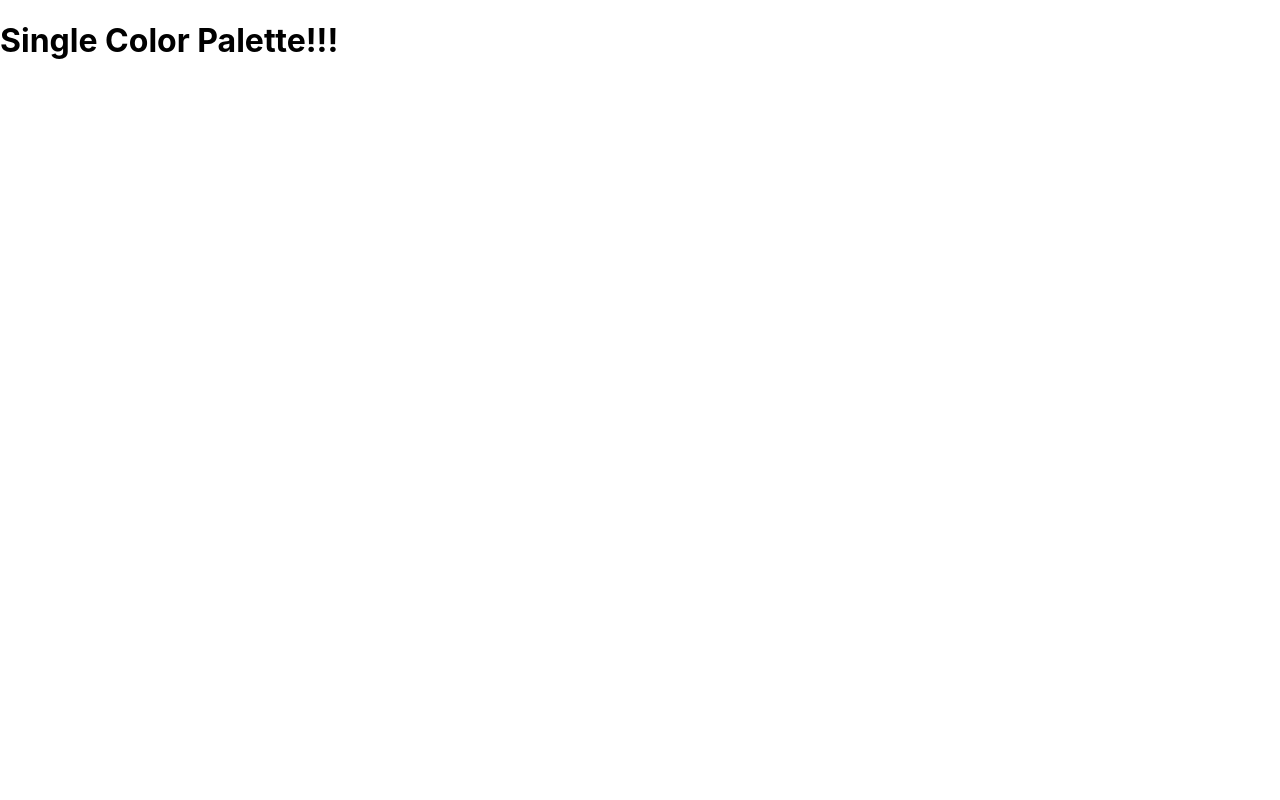
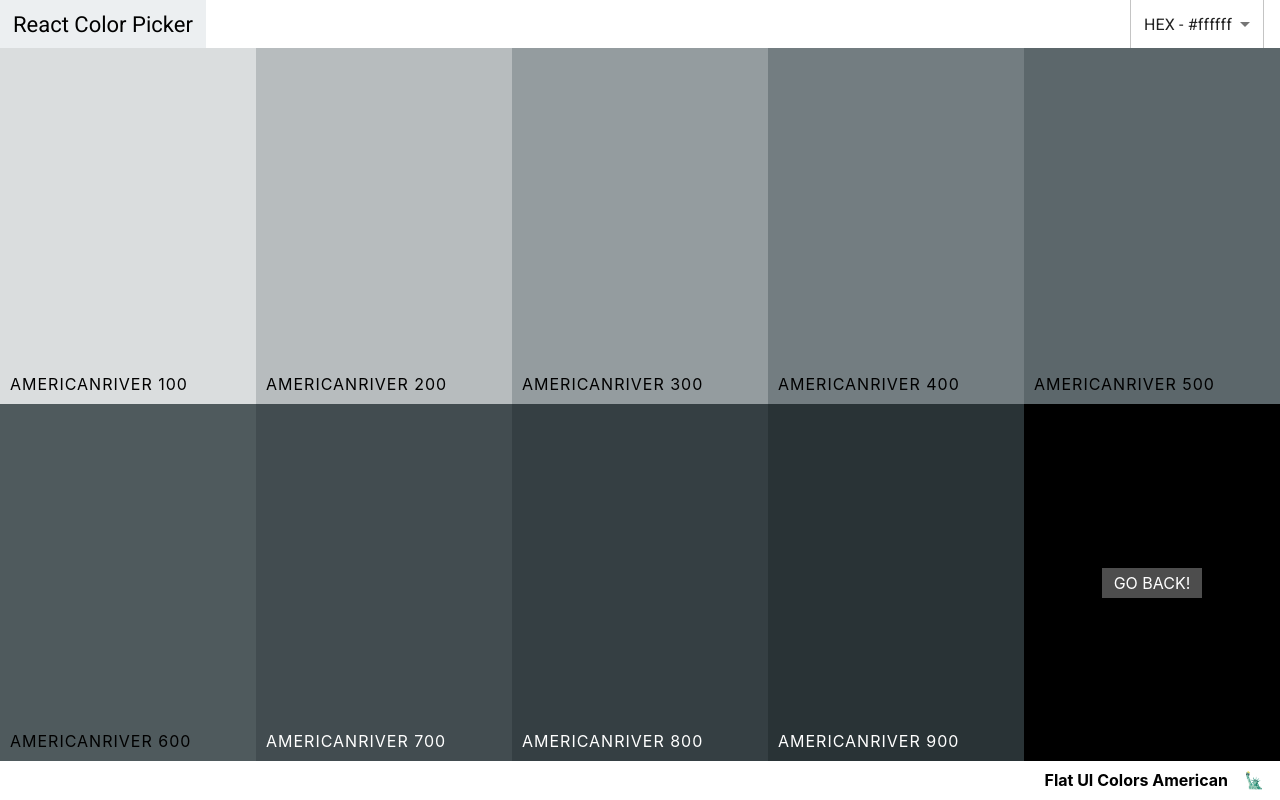
Before and after one commit to pauligarcia8/ReactMassiveColorProject, a React (Create React App) app in the folder color_app/: page /palette/flat-ui-colors-american/americanriver in a window 1280 px wide. Built offline with nearby package versions, Linux system fonts and the light colour scheme.

Commit message:
SingleColorPalette styled, and Go Back button added

```diff
--- a/color_app/src/App.js
+++ b/color_app/src/App.js
@@ -20,25 +20,6 @@
   // este metodo sirve para retornar el obejto completo de seedColors (paleta de colores) que corresponda con el id ingresado
   render() {
      return (
-      //  <Switch>
-      //    <Route
-      //    exact path="/"
-      //    render={routeProps => (
-      //    <PaletteList palettes={seedColors} {...routeProps}/>
-      //    )} //routeProps se importa para acceder a metodos como history para poder usarlo dentro de paletteList
-      //    />
-      //    <Route
-      //    exact path="/palette/:id"
-      //    render={routeProps => (
-      //       <Palette
-      //       palette={generatePalette(
-      //         this.findPalette(routeProps.match.params.id)
-      //       )}
-      //       />
-      //    )}
-      //    />
-      //    <Route path='/palette/:paletteId/:colorId' render={() => <SingleColorPalette />}></Route>
-      //  </Switch>
        <Switch>
          <Route
          exact
@@ -62,9 +43,10 @@
            path='/palette/:paletteId/:colorId'
            render={routeProps => (
              <SingleColorPalette
-               palette={generatePalette(
-               this.findPalette(routeProps.match.params.paletteId)
-               )}
+              colorId={routeProps.match.params.colorId}
+              palette={generatePalette(
+              this.findPalette(routeProps.match.params.paletteId)
+              )}
              />
            )}
           />
--- a/color_app/src/ColorBox.css
+++ b/color_app/src/ColorBox.css
@@ -7,7 +7,14 @@
     cursor: pointer;
     margin-bottom: -3.8px;
 }
-.copy-button {
+.SingleColorPalette .ColorBox {
+    height: 50%;
+}
+/* ColorBor cambia su height a 50% cuando esta dentro de la clase SingleColorPalette */
+.ColorBox.go-back {
+    background-color: black;
+}
+.copy-button, .back-button {
     width: 100px;
     height: 30px;
     position: absolute;
@@ -24,6 +31,9 @@
     color: white;
     text-transform: uppercase;
     border: none;
+    text-decoration: none;
+}
+.copy-button {
     opacity: 0;
 }
 .ColorBox:hover .copy-button {
@@ -41,6 +51,12 @@
     letter-spacing: 1px;
     text-transform: uppercase;
     font: 12px;
+}
+.light-text {
+    color: white;
+}
+.ColorBox .dark-text {
+    color: rgba(0, 0, 0, 0.5);
 }
 .see-more {
     background: rgba(255, 255, 255, 0.3);
--- a/color_app/src/ColorBox.js
+++ b/color_app/src/ColorBox.js
@@ -1,6 +1,7 @@
 import React, {Component} from "react";
 import { CopyToClipboard } from "react-copy-to-clipboard";
 import { Link } from "react-router-dom";
+import chroma from "chroma-js";
 import './ColorBox.css';
 
 class ColorBox extends Component {
@@ -15,25 +16,30 @@
         });
     }
     render() {
-        const {name, background, moreUrl} = this.props;
+        const {name, background, moreUrl, showLink} = this.props;
         const {copied} = this.state;
+        const isDarkColor = chroma(background).luminance() <= 0.08;
+        const isLightColor = chroma(background).luminance() >= 0.7;
         return (
             <CopyToClipboard text={background} onCopy={this.changeCopyState}>
             <div style={{background}} className="ColorBox">
             <div style={{background}} className={`copy-overlay ${copied && "show"}`}></div>
             <div className={`copy-msg ${copied && "show"}`}>
                 <h1>copied!</h1>
-                <p>{this.props.background}</p>
+                <p className={isLightColor && 'dark-text'}>{this.props.background}</p>
             </div>
                 <div className="copy-container">
                     <div className="box-content">
-                        <span>{name}</span>
+                        <span className={isDarkColor && 'light-text'}>{name}</span>
                     </div>
-                    <button className="copy-button">Copy</button>
+                    <button className={`copy-button ${isLightColor && 'dark-text'}`}>Copy</button>
                 </div>
-                <Link to={moreUrl} onClick={e => e.stopPropagation()}>
-                    <span className="see-more">More</span>
-                </Link>
+                {showLink && (
+                    <Link to={moreUrl} onClick={e => e.stopPropagation()}>
+                        <span className={`see-more ${isLightColor && 'dark-text'}`}>MORE</span>
+                    </Link>
+
+                )}
             </div>
             </CopyToClipboard>
         );
--- a/color_app/src/NavBar.js
+++ b/color_app/src/NavBar.js
@@ -23,13 +23,14 @@
         this.setState({ open: false});
     }
     render() {
-        const {level, changeLevel} = this.props;
+        const {level, changeLevel, showingAllColors} = this.props;
         const { format } = this.state;
         return (
             <header className='Navbar'>
                 <div className='logo'>
                     <Link to='/'>React Color Picker</Link>
                 </div>
+                {showingAllColors && (
                 <div className='slider-container'>
                     <span>Level: {level}</span>
                     <div className="slider">
@@ -42,6 +43,8 @@
                         />
                     </div>
                 </div>
+                )}
+                {/* si showingAllColors es true mostra el Slider */}
                 <div className='select-container'>
                 <Select
                 value={format}
--- a/color_app/src/Palette.js
+++ b/color_app/src/Palette.js
@@ -1,6 +1,7 @@
 import React, {Component} from "react";
 import ColorBox from "./ColorBox";
 import NavBar from "./NavBar";
+import PaletteFooter from "./PaletteFooter";
 import './Palette.css'
 class Palette extends Component {
     constructor(props) {
@@ -24,6 +25,7 @@
             name={color.name}
             key={color.id}
             moreUrl={`/palette/${id}/${color.id}`}
+            showLink={true}
             />
         ));
         return (
@@ -33,18 +35,16 @@
                 level={level}
                 changeLevel={this.changeLevel}
                 handleChange={this.changeFormat}
+                showingAllColors
                 />
                 {/*bunch of color boxes*/}
                 <div className="Palette-colors">
                 {colorBoxes}
                 </div>
                 {/* footer eventually */}
-                <footer className="Palette-footer">
-                    {paletteName}
-                    <span className="emoji">{emoji}</span>
-                </footer>
+                <PaletteFooter paletteName={paletteName} emoji={emoji} />
             </div>
-        )
+        );
     }
 }
 export default Palette;
--- a/color_app/src/SingleColorPalette.js
+++ b/color_app/src/SingleColorPalette.js
@@ -1,14 +1,58 @@
 import React, {Component} from "react";
+import { Link } from "react-router-dom";
+import NavBar from "./NavBar";
+import PaletteFooter from "./PaletteFooter";
+import ColorBox from "./ColorBox";
+
 
 
 class SingleColorPalete extends Component {
+    constructor(props) {
+        super(props);
+        this._shades = this.gatherShades(this.props.palette, this.props.colorId);
+        this.state = { format: 'hex' };
+        this.changeFormat = this.changeFormat.bind(this);
+    }
+    gatherShades(palette, colorToFilterBy) {
+        let shades = [];
+        let allColors = palette.colors;
 
+        for (let key in allColors) {
+        shades = shades.concat(
+            allColors[key].filter(color => color.id === colorToFilterBy)
+        );
+        }
+        return shades.slice(1);
+    }
+    changeFormat(val) {
+        this.setState({ format: val });
+    }
     render() {
+        const { format } = this.state;
+        const { paletteName, emoji, id } = this.props.palette;
+        const colorBoxes = this._shades.map(color => (
+            <ColorBox
+            key={color.name}
+            name={color.name}
+            background={color[format]}
+            showLink={false}
+            />
+        ));
         return (
-            <div>
-                <h1>Single Color Palette!!!</h1>
+            <div className="SingleColorPalette Palette">
+                <NavBar handleChange={this.changeFormat} showingAllColors={false}/>
+                <div className="Palette-colors">
+                    {colorBoxes}
+                <div className="go-back ColorBox">
+                    <Link
+                    to={`/palette/${id}`}
+                    className="back-button">
+                    Go Back!
+                    </Link>
+                </div>
+                </div>
+                <PaletteFooter paletteName={paletteName} emoji={emoji}/>
             </div>
-
         )
 }
 }
```
